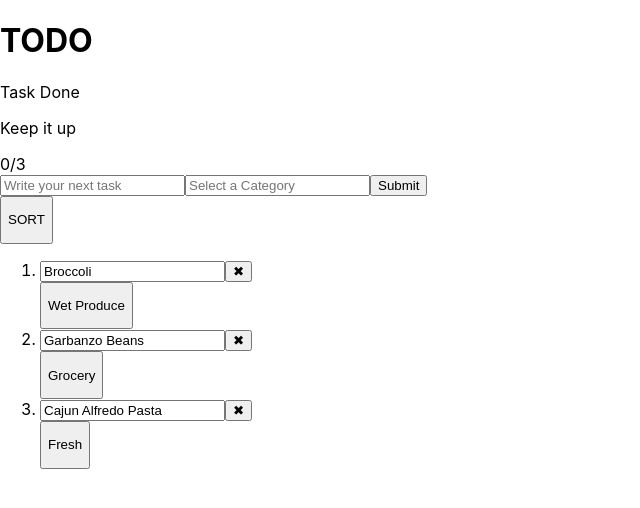
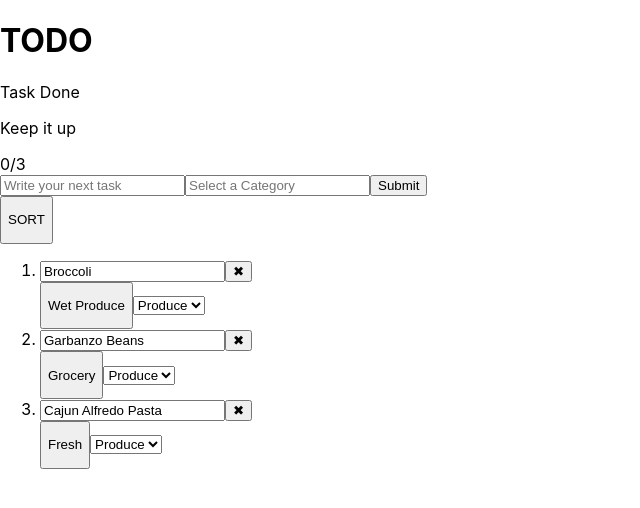
Before and after one commit to sumawav/grocery-list, a React (Create React App) app: page / in a window 1280 px wide. Shown: the top 508 px of the page, without its empty margins (0-640 px from the left). Built offline with nearby package versions, Linux system fonts and the light colour scheme.

Commit message:
adds Categories picker component

```diff
--- /dev/null
+++ b/src/Categories.jsx
@@ -0,0 +1,14 @@
+// src/Categories.jsx
+
+function Categories() {
+	return (
+		<select name="selectedCategory">
+			<option value="Produce">Produce</option>
+			<option value="Meat">Meat</option>
+			<option value="Cheese">Cheese</option>
+			<option value="Dairy">Dairy</option>
+			<option value="Grocery">Grocery</option>
+		</select>
+	);
+}
+export default Categories;
--- a/src/TODOList.jsx
+++ b/src/TODOList.jsx
@@ -1,5 +1,6 @@
 // src/components/TODOList.jsx
 import React from "react";
+import Categories from "./Categories";
 
 function TODOList({ todos, setTodos }) {
 	const [isSorted, setSorted] = React.useState(false);
@@ -94,6 +95,7 @@ function Item({ item, setTodos, handleDeleteTodo, handleEnterKey }) {
 				<button onClick={() => {}}>
 					<p>{item?.category || "uncategorized"}</p>
 				</button>
+				<Categories />
 			</div>
 
 			<div className="todo_items_right">
```
